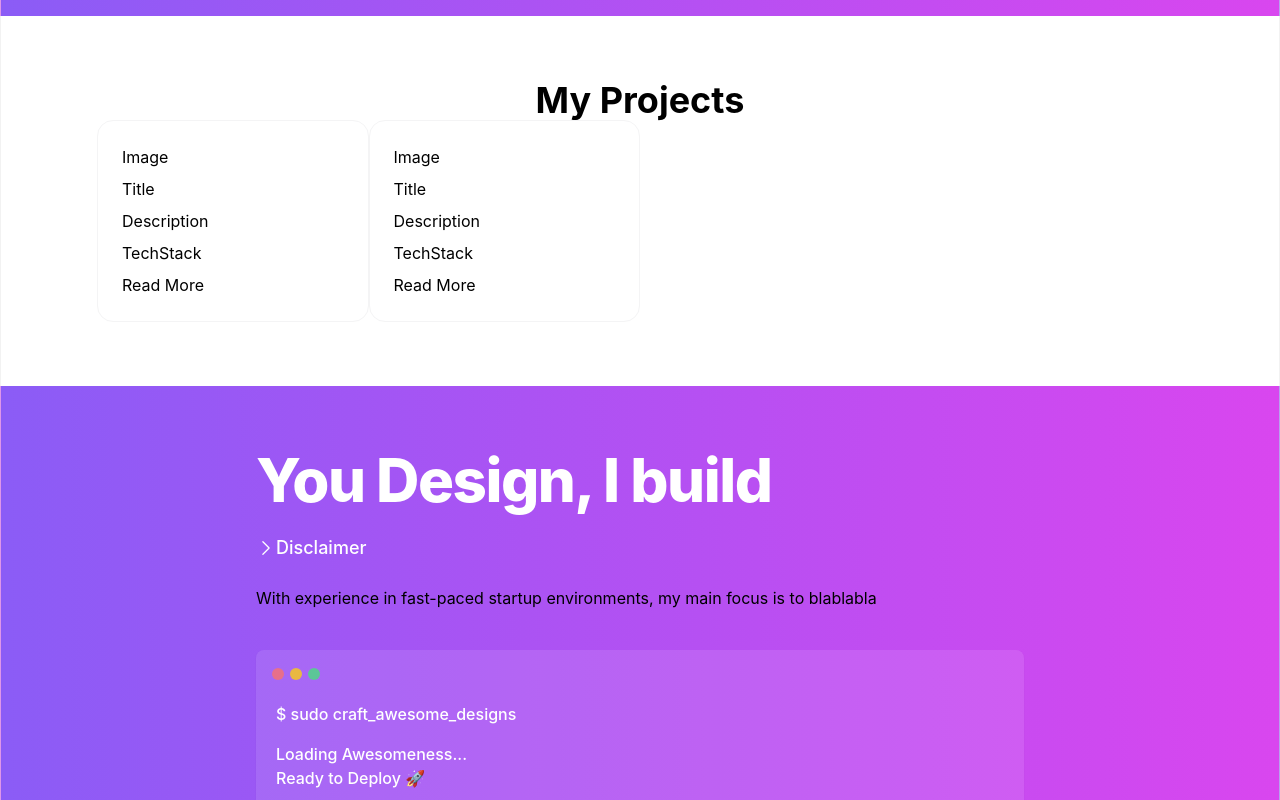
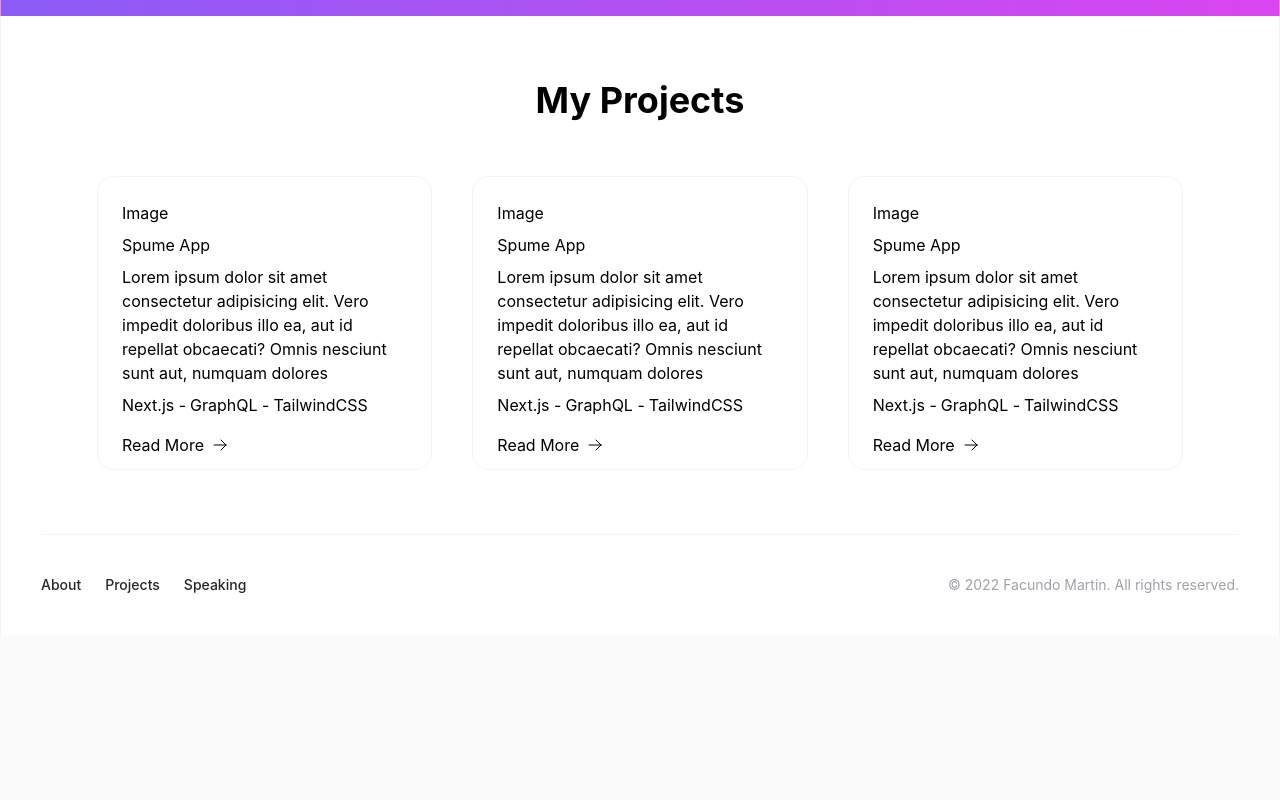
Before and after one commit to Facundo-Martin/portfolio-nextjs, a Next.js app: page /projects in a window 1280 px wide. Shown: the part 640-1440 px from the top of the page. After the commit the page ends 1275 px from the top, so only its background shows below. Built offline with nearby package versions, Linux system fonts and the light colour scheme.

Commit message:
finished adding ProjectCard and dummy projects

```diff
--- a/src/components/Projects/ProjectCard.tsx
+++ b/src/components/Projects/ProjectCard.tsx
@@ -1,18 +1,42 @@
+import { ArrowRightIcon } from '@heroicons/react/24/outline';
+import { Divide } from 'hamburger-react';
+import Link from 'next/link';
 import React from 'react';
 import { Project } from '../../d';
 import Card from '../UI/Card';
+
+function ReadMore({ slug }: { slug: string }) {
+  return (
+    <div className="pt-2">
+      <Link href={`/projects/${slug}`}>
+        <a>
+          <div className="flex items-center gap-x-2 hover:text-teal-500 group">
+            <h4>Read More</h4>
+            <ArrowRightIcon className="w-4 group-hover:translate-x-1 transition-all duration-700" />
+          </div>
+        </a>
+      </Link>
+    </div>
+  );
+}
 
 type ProjectCardProps = {
   project: Project;
 };
 function ProjectCard({ project }: ProjectCardProps) {
   return (
-    <Card className="space-y-2">
+    <Card className="space-y-2 pb-3">
       <div>Image</div>
-      <div>Title</div>
-      <div>Description</div>
-      <div>TechStack</div>
-      <div>Read More</div>
+      <div>{project.name}</div>
+      <div>{project.description}</div>
+      <div className="flex items-center gap-x-1">
+        {project.techStack.map((tech, i) => (
+          <div>
+            {tech} {i < project.techStack.length - 1 ? '-' : ''}
+          </div>
+        ))}
+      </div>
+      <ReadMore slug={project.slug} />
     </Card>
   );
 }
--- a/src/components/Projects/ProjectsMain.tsx
+++ b/src/components/Projects/ProjectsMain.tsx
@@ -5,8 +5,8 @@ import ProjectCard from './ProjectCard';
 function ProjectsMain() {
   return (
     <section className="section">
-      <h1 className="text-4xl font-bold text-center">My Projects</h1>
-      <div className="grid grid-cols-2 md:grid-cols-2 lg:grid-cols-4">
+      <h1 className="text-4xl font-bold text-center mb-14">My Projects</h1>
+      <div className="grid place-items-center grid-cols-1 lg:grid-cols-2 xl:grid-cols-3 gap-10">
         {projects.map((project) => (
           <ProjectCard project={project} />
         ))}
--- a/src/components/Projects/RenderProjects.tsx
+++ b/src/components/Projects/RenderProjects.tsx
@@ -7,7 +7,6 @@ function RenderProjects() {
     <div className="pt-10">
       <ProjectsHero />
       <ProjectsMain />
-      <ProjectsHero />
     </div>
   );
 }
--- a/src/d.ts
+++ b/src/d.ts
@@ -2,6 +2,9 @@ import { StaticImageData } from 'next/image';
 
 export type Project = {
   name: string;
+  description: string;
+  techStack: string[];
+  slug: string;
 };
 
 export type ResumeItem = {
--- a/src/utils.ts
+++ b/src/utils.ts
@@ -30,4 +30,26 @@ export const resume: ResumeItem[] = [
     end: 2022,
   },
 ];
-export const projects: Project[] = [{ name: 'My Project' }, { name: 'Another Project' }];
+export const projects: Project[] = [
+  {
+    name: 'Spume App',
+    description:
+      'Lorem ipsum dolor sit amet consectetur adipisicing elit. Vero impedit doloribus illo ea, aut id repellat obcaecati? Omnis nesciunt sunt aut, numquam dolores ',
+    techStack: ['Next.js', 'GraphQL', 'TailwindCSS'],
+    slug: 'spume-app',
+  },
+  {
+    name: 'Spume App',
+    description:
+      'Lorem ipsum dolor sit amet consectetur adipisicing elit. Vero impedit doloribus illo ea, aut id repellat obcaecati? Omnis nesciunt sunt aut, numquam dolores ',
+    techStack: ['Next.js', 'GraphQL', 'TailwindCSS'],
+    slug: 'spume-app',
+  },
+  {
+    name: 'Spume App',
+    description:
+      'Lorem ipsum dolor sit amet consectetur adipisicing elit. Vero impedit doloribus illo ea, aut id repellat obcaecati? Omnis nesciunt sunt aut, numquam dolores ',
+    techStack: ['Next.js', 'GraphQL', 'TailwindCSS'],
+    slug: 'spume-app',
+  },
+];
```
